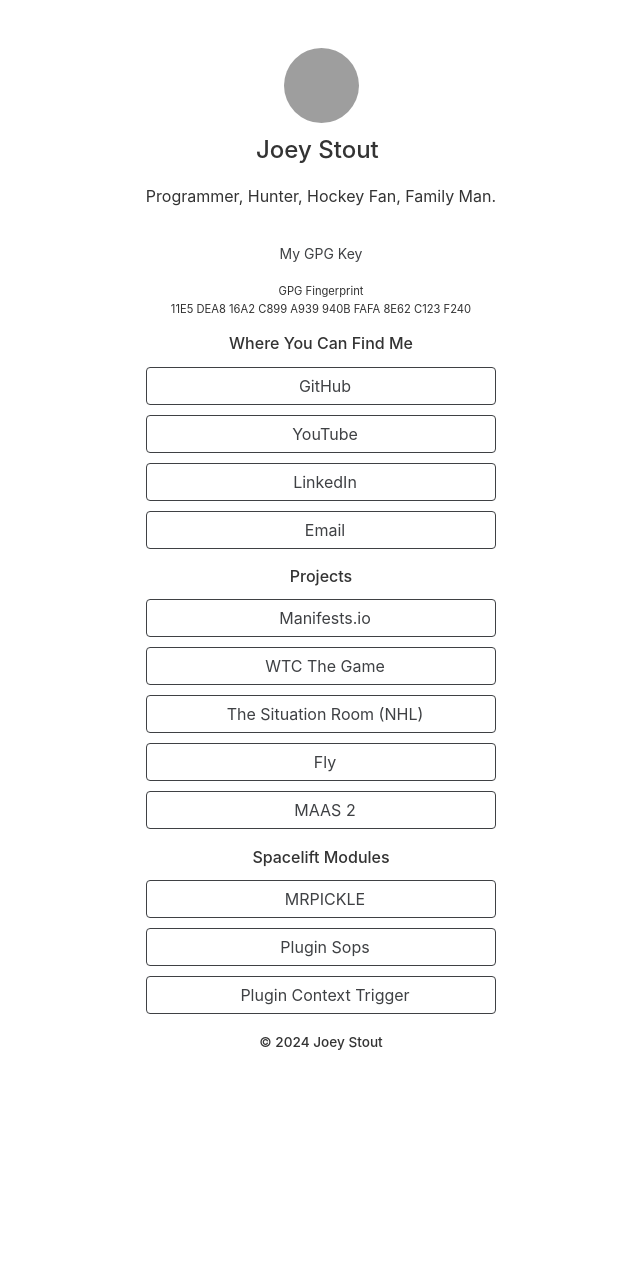
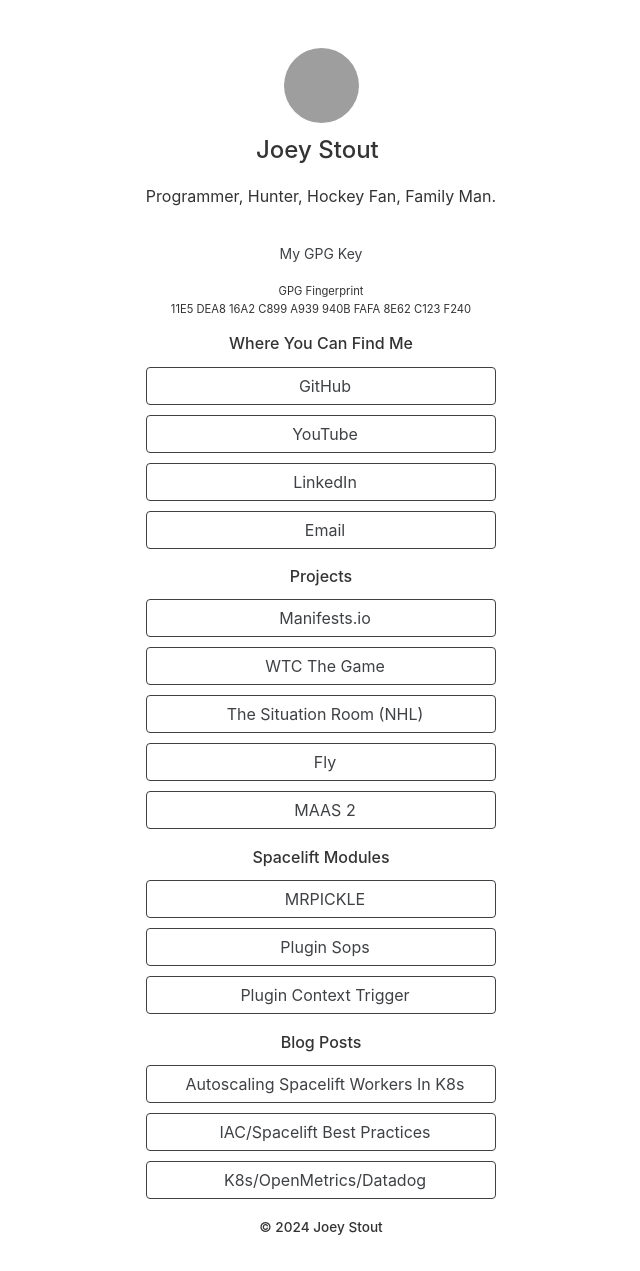
Before and after one commit to vellsworth/profile, a Jekyll site: the page built from index.html, in a window 1280 px wide. Shown: the whole page, without its empty margins (319-959 px from the left). Built offline with Jekyll 4.4.1, drawn with Linux system fonts in a browser that asks for light colours; nearby versions of some CDN libraries; comment, search, counter and statistics services are not loaded; before the commit the page ends 1086 px from its top, so only the background shows below that; grey boxes are pictures that could not be loaded.

Commit message:
Update links.yml

```diff
--- a/_data/links.yml
+++ b/_data/links.yml
@@ -56,3 +56,15 @@ buttons:
       - title: Plugin Context Trigger
         url: https://github.com/spacelift-solutions/plugin-context-trigger
         icon: material-symbols:contextual-token-outline-sharp
+
+  - category: Blog Posts
+    items:
+      - title: Autoscaling Spacelift Workers In K8s
+        url: https://spacelift.io/blog/autoscaling-native-kubernetes-workers
+        icon: devicon:kubernetes
+      - title: IAC/Spacelift Best Practices
+        url: https://spacelift.io/blog/best-practices-for-iac-and-spacelift
+        icon: ic:outline-greater-than
+      - title: K8s/OpenMetrics/Datadog
+        url: https://medium.com/beambenefits/collecting-open-metrics-in-k8s-and-shipping-to-datadog-5345cd27ef18
+        icon: oui:app-metrics
```
